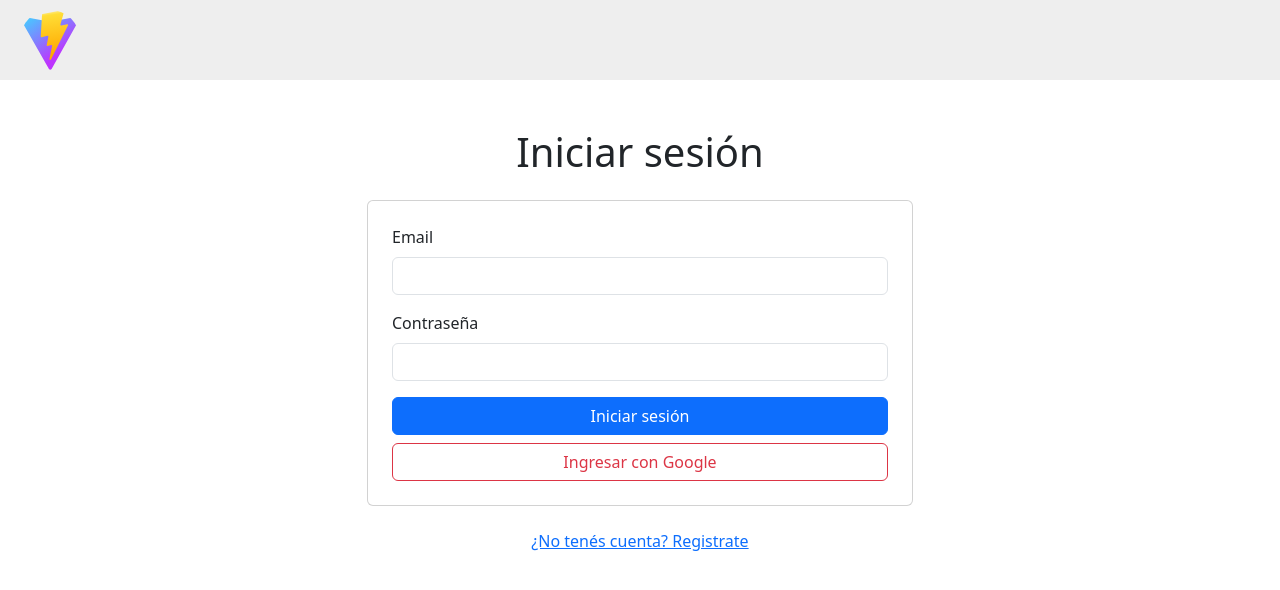
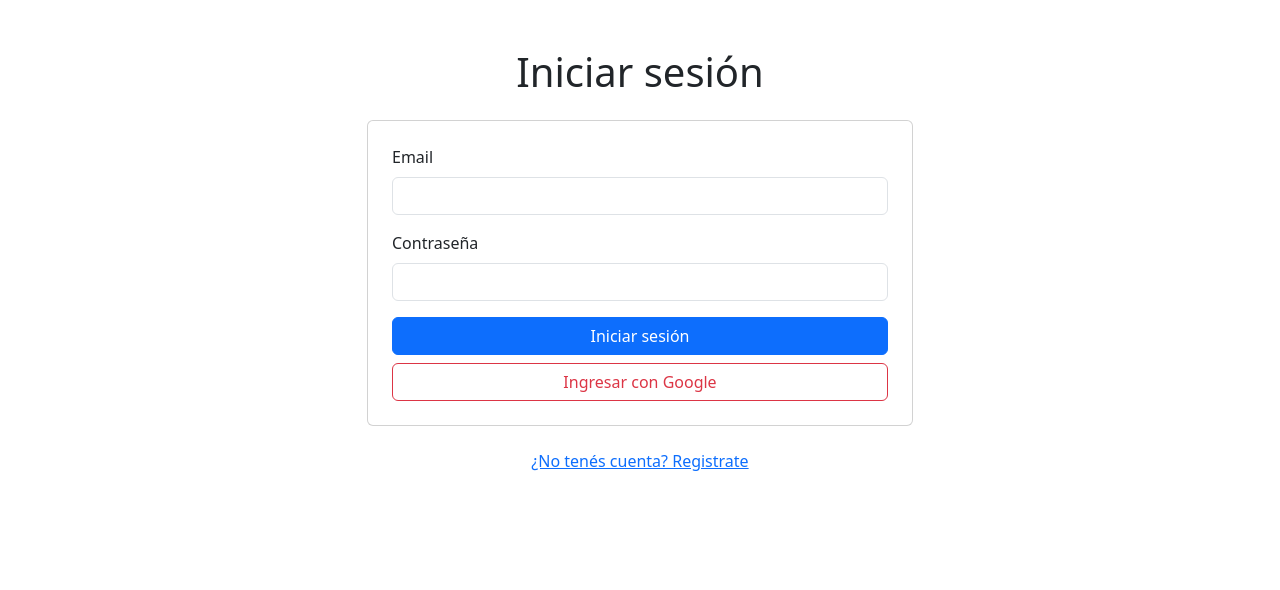
Before and after one commit to gastonmanzur/patincarreraGR, a React (Vite) app in the folder frontend-auth/: page / in a window 1280 px wide. Shown: the top 590 px of the page. Built offline with nearby package versions, Linux system fonts and the light colour scheme.

Commit message:
feat: hide navbar on auth pages

```diff
--- a/frontend-auth/src/App.jsx
+++ b/frontend-auth/src/App.jsx
@@ -1,4 +1,4 @@
-import { BrowserRouter, Routes, Route } from 'react-router-dom';
+import { BrowserRouter, Routes, Route, Navigate, useLocation } from 'react-router-dom';
 import Home from './pages/Home';
 import GoogleSuccess from './pages/GoogleSuccess';
 import Dashboard from './pages/Dashboard';
@@ -13,16 +13,27 @@ function AdminRoute({ children }) {
   return token && rol === 'admin' ? children : <Navigate to="/" />;
 }
 
-export default function App() {
+function AppRoutes() {
+  const location = useLocation();
+  const hideNavbarPaths = ['/', '/login', '/register'];
+
   return (
-    <BrowserRouter>
-    <Navbar />
+    <>
+      {!hideNavbarPaths.includes(location.pathname) && <Navbar />}
       <Routes>
         <Route path="/" element={<Home />} />
         <Route path="/google-success" element={<GoogleSuccess />} />
         <Route path="/dashboard" element={<ProtectedRoute><Dashboard /></ProtectedRoute>} />
         <Route path="/admin" element={<AdminRoute><PanelAdmin /></AdminRoute>} />
       </Routes>
+    </>
+  );
+}
+
+export default function App() {
+  return (
+    <BrowserRouter>
+      <AppRoutes />
     </BrowserRouter>
   );
 }
```
